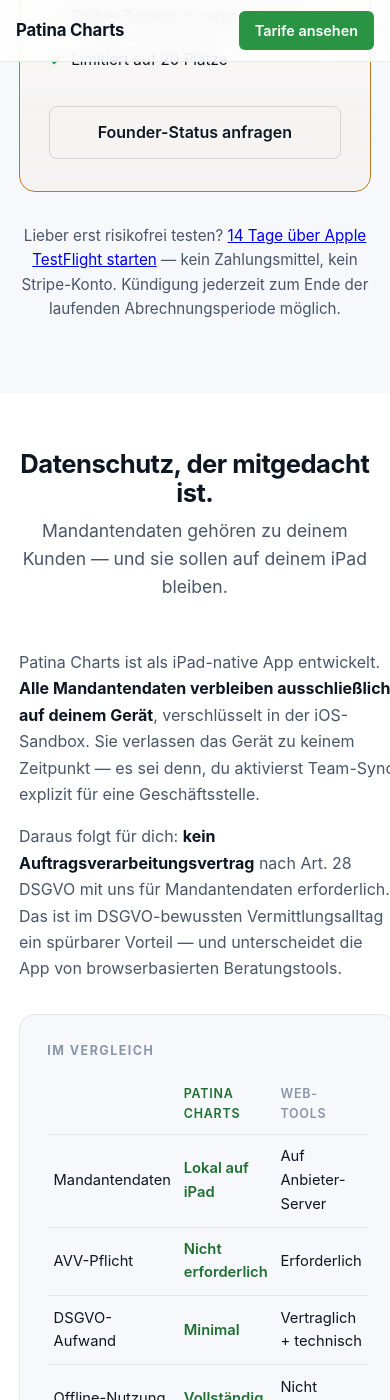
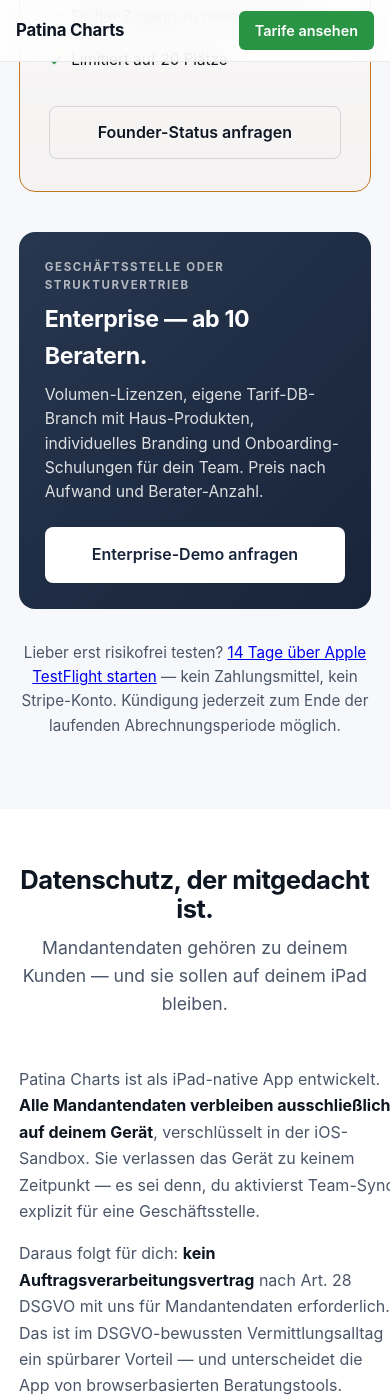
Before and after one commit to nyko073006/patina-charts-website, a Jekyll site: the page built from index.md, in a window 390 px wide and 1400 px high, scrolled down 5891 px. Built offline with Jekyll 4.4.1, drawn with Linux system fonts in a browser that asks for light colours; some of the changed text lies outside the part shown.

```diff
--- a/assets/css/style.scss
+++ b/assets/css/style.scss
@@ -751,6 +751,66 @@
   gap: 0.55rem;
 }
 
+.enterprise-banner {
+  display: grid;
+  grid-template-columns: 1fr auto;
+  gap: 2rem;
+  align-items: center;
+  margin-top: 2.5rem;
+  padding: 2rem 2.2rem;
+  background: linear-gradient(135deg, var(--primary), var(--primary-deep));
+  border-radius: var(--radius-lg);
+  color: #FFFFFF;
+}
+
+.enterprise-eyebrow {
+  font-size: 0.72rem;
+  font-weight: 700;
+  letter-spacing: 0.14em;
+  text-transform: uppercase;
+  color: rgba(255, 255, 255, 0.65);
+  margin-bottom: 0.4rem;
+}
+
+.enterprise-banner h3 {
+  color: #FFFFFF;
+  font-size: 1.45rem;
+  font-weight: 700;
+  margin: 0 0 0.5rem;
+  letter-spacing: -0.015em;
+}
+
+.enterprise-banner p {
+  color: rgba(255, 255, 255, 0.85);
+  margin: 0;
+  font-size: 0.98rem;
+  line-height: 1.55;
+  max-width: 44em;
+}
+
+.enterprise-banner .btn-primary {
+  background-color: #FFFFFF;
+  color: var(--primary-deep);
+  white-space: nowrap;
+}
+
+.enterprise-banner .btn-primary:hover {
+  background-color: var(--paper-3);
+  color: var(--primary-deep);
+}
+
+@media (max-width: 720px) {
+  .enterprise-banner {
+    grid-template-columns: 1fr;
+    gap: 1.4rem;
+    padding: 1.6rem 1.6rem;
+  }
+  .enterprise-banner .btn-primary {
+    width: 100%;
+    text-align: center;
+  }
+}
+
 .pricing-note {
   text-align: center;
   margin-top: 2rem;
--- a/index.md
+++ b/index.md
@@ -15,7 +15,7 @@
       <a href="#funktionen" class="btn-secondary">Funktionen entdecken</a>
     </div>
     <p class="hero-sub-cta">
-      Lieber erst testen? <a href="{{ site.download_url }}">14 Tage über Apple TestFlight</a> — kostenlos, ohne Stripe.
+      Lieber erst testen? <a href="{{ site.download_url }}">14 Tage mit Apple TestFlight</a> — ohne Zahlung.
     </p>
     <div class="trust-row">
       <span>iPad-native</span>
@@ -164,6 +164,15 @@
         <a href="mailto:nyko@patinasouthside.de?subject=Founder%20Member%20-%20Patina%20Charts" class="btn-secondary">Founder-Status anfragen</a>
       </div>
     </div>
+    <div class="enterprise-banner">
+      <div class="enterprise-text">
+        <div class="enterprise-eyebrow">Geschäftsstelle oder Strukturvertrieb</div>
+        <h3>Enterprise — ab 10 Beratern.</h3>
+        <p>Volumen-Lizenzen, eigene Tarif-DB-Branch mit Haus-Produkten, individuelles Branding und Onboarding-Schulungen für dein Team. Preis nach Aufwand und Berater-Anzahl.</p>
+      </div>
+      <a href="mailto:nyko@patinasouthside.de?subject=Enterprise-Anfrage%20Patina%20Charts&body=Hallo%20Niklas%2C%0A%0Awir%20m%C3%B6chten%20Patina%20Charts%20f%C3%BCr%20eine%20Gesch%C3%A4ftsstelle%20%2F%20einen%20Strukturvertrieb%20einsetzen.%0A%0AGesellschaft%3A%20%0AAnzahl%20Berater%3A%20%0AAktuelles%20Beratungs-Tool%3A%20%0AWunschtermin%20f%C3%BCr%20Demo%3A%20%0A%0AViele%20Gr%C3%BC%C3%9Fe" class="btn-primary">Enterprise-Demo anfragen</a>
+    </div>
+
     <p class="pricing-note">Lieber erst risikofrei testen? <a href="{{ site.download_url }}">14 Tage über Apple TestFlight starten</a> — kein Zahlungsmittel, kein Stripe-Konto. Kündigung jederzeit zum Ende der laufenden Abrechnungsperiode möglich.</p>
   </div>
 </section>
```
